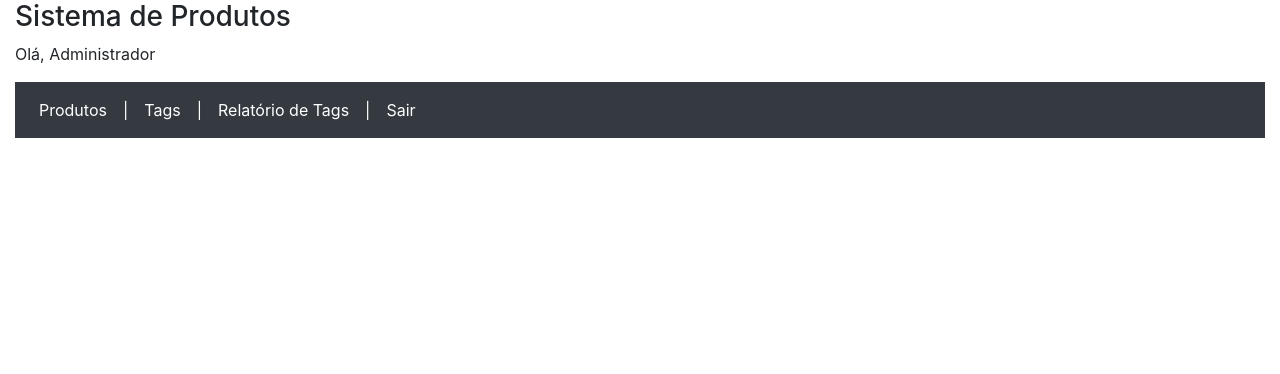
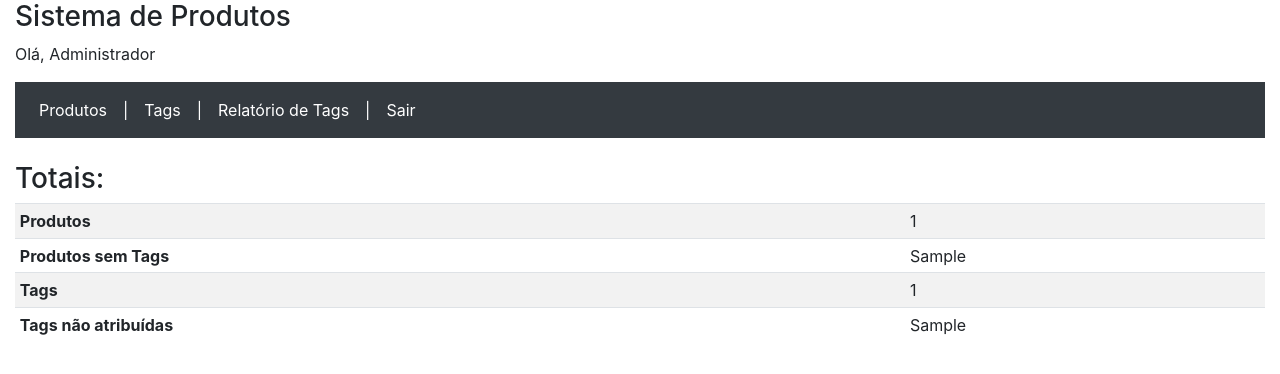
Before and after one commit to rotognin/sistema_produtos, a PHP site: template App/View/html/menu.html.php in a window 1280 px wide. Shown: the top 374 px of the page. Run offline with PHP 8.4, Linux system fonts and the light colour scheme; a user stored in the database is signed in; the template is opened without the code that fills it: most values are stand-ins (such as "Sample title", 1, 10 or a date in 2020); some libraries are stand-ins or nearby versions.

Commit message:
Totais na tela principal

```diff
--- a/App/Model/Produto.php
+++ b/App/Model/Produto.php
@@ -73,7 +73,7 @@ class Produto
         $conn = Conexao::getConexao()->prepare($sql);
         $conn->execute();
         $result = $conn->fetchAll();
-        return $result[0]['total'];
+        return (int) $result[0]['total'];
     }
 
     public static function listar(int $pagina = 0, int $quantidade = 0)
--- a/App/View/html/menu.html.php
+++ b/App/View/html/menu.html.php
@@ -19,6 +19,28 @@
                 </div>
             </div>
         </nav>
+        <br>
+        <h3>Totais:</h3>
+        <table class="table table-striped table-hover table-sm">
+            <tbody>
+                <tr>
+                    <td><strong>Produtos</strong></td>
+                    <td><?php echo $total_produtos; ?></td>
+                </tr>
+                <tr>
+                    <td><strong>Produtos sem Tags</strong></td>
+                    <td><?php echo $produtos_sem_tags; ?></td>
+                </tr>
+                <tr>
+                    <td><strong>Tags</strong></td>
+                    <td><?php echo $total_tags; ?></td>
+                </tr>
+                <tr>
+                    <td><strong>Tags não atribuídas</strong></td>
+                    <td><?php echo $tags_sem_produtos; ?></td>
+                </tr>
+            </tbody>
+        </table>
     </div>
 </body>
 </html>
--- a/App/View/menu.php
+++ b/App/View/menu.php
@@ -11,4 +11,10 @@ if (!$usuario || $usuario == ''){
     Exit;
 }
 
+$total_produtos = Model\Produto::total();
+$produtos_sem_tags = Model\TagXProduto::totalProdutosSemTags();
+
+$total_tags = Model\Tag::total();
+$tags_sem_produtos = Model\TagXProduto::totalTagsSemProdutos();
+
 require_once 'html' . DS . 'menu.html.php';
```
Also changed, not shown: App/Model/Tag.php (+9 -0 lines), App/Model/TagXProduto.php (+22 -0 lines).
